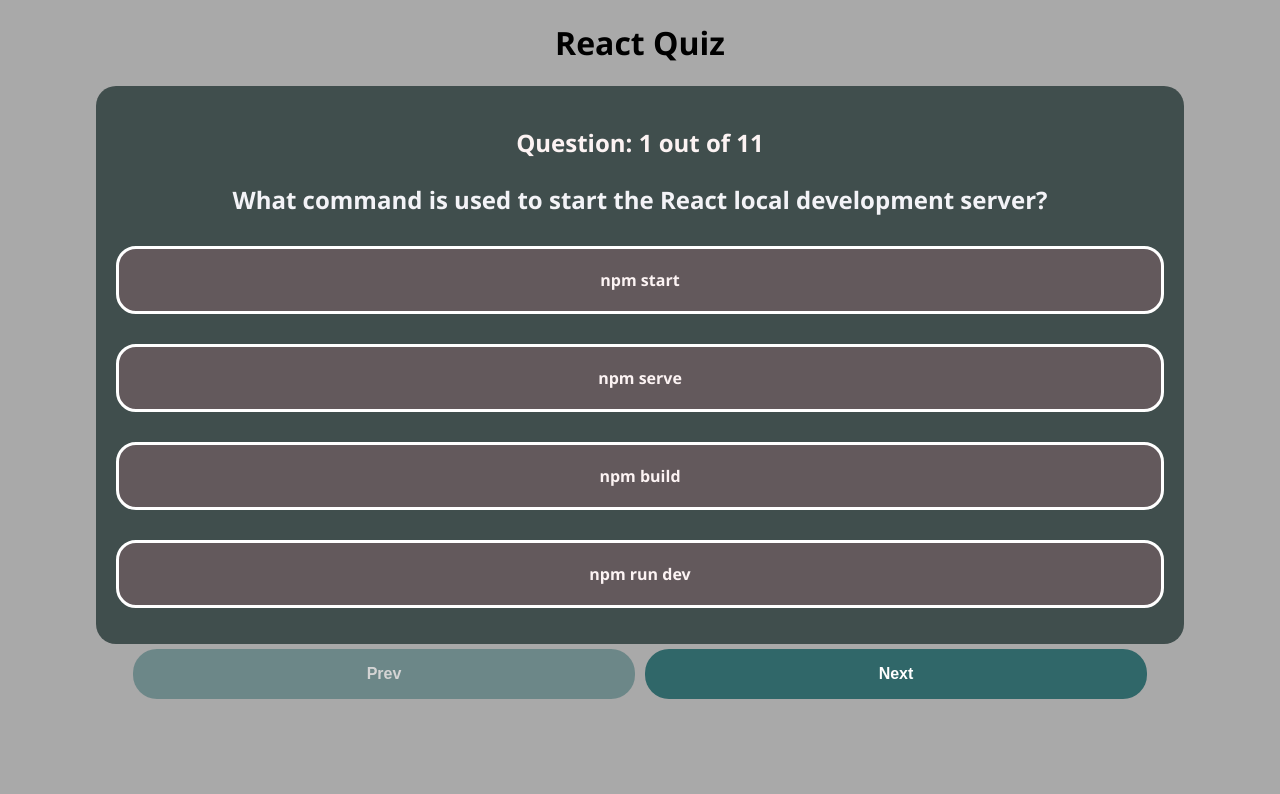
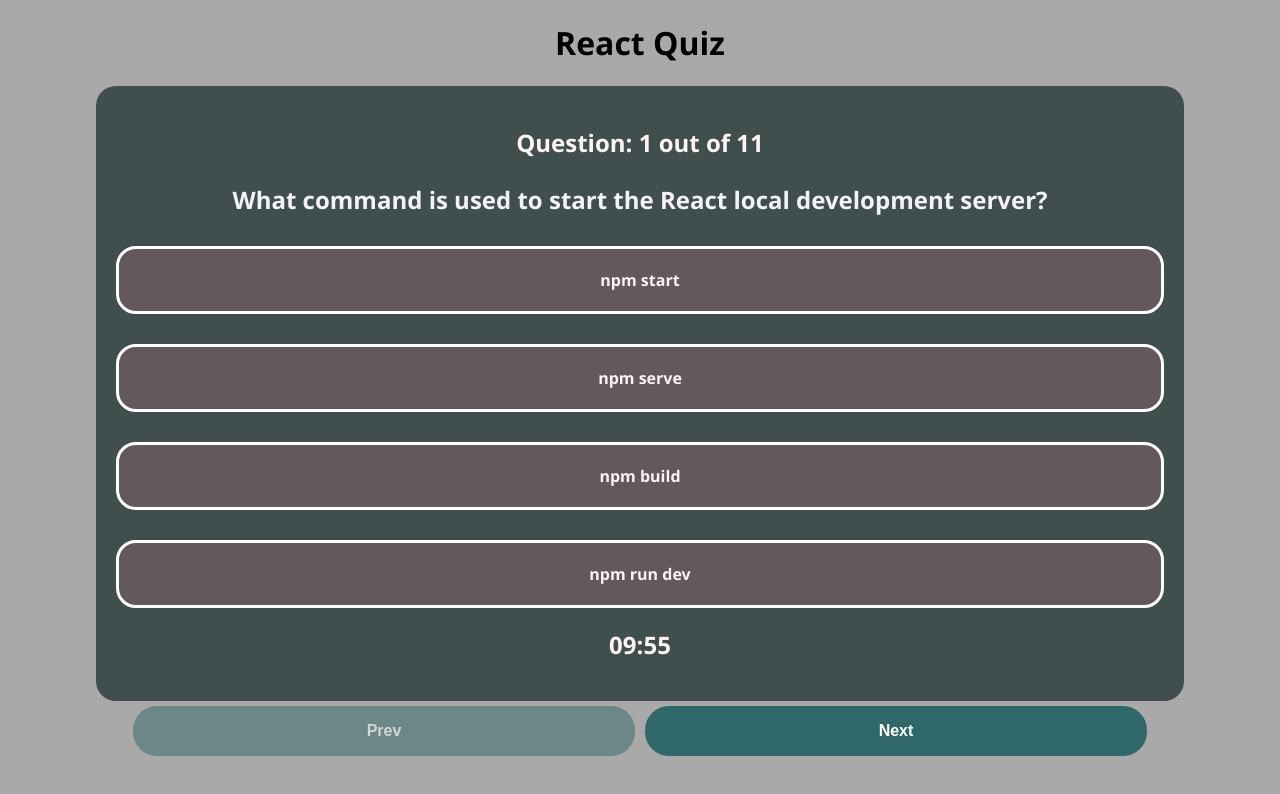
Before and after one commit to Denisa-emina/React-App-Quiz, a React (Create React App) app: page / in a window 1280 px wide. Shown: the top 794 px of the page. Built offline with nearby package versions, Linux system fonts and the light colour scheme.

Commit message:
Update QuestionsView.jsx

```diff
--- a/src/components/QuestionsView.jsx
+++ b/src/components/QuestionsView.jsx
@@ -1,6 +1,8 @@
-import React from 'react';
+import React, { useState } from 'react';
+import CountdownTimer from './Timer';
 
 const QuestionsView = ({ questions, currentQuestion, optionClicked }) => {
+const [timeLeft, setTimeLeft] = useState(10 * 60);
   return (
     <div className="question-card">
       <h2>
@@ -20,6 +22,8 @@ const QuestionsView = ({ questions, currentQuestion, optionClicked }) => {
           );
         })}
       </ul>
+      <CountdownTimer
+        minutes={timeLeft / 60} />
     </div>
   );
 };
```
